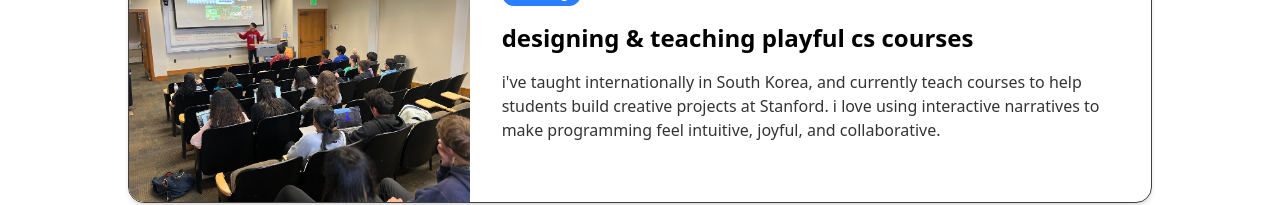
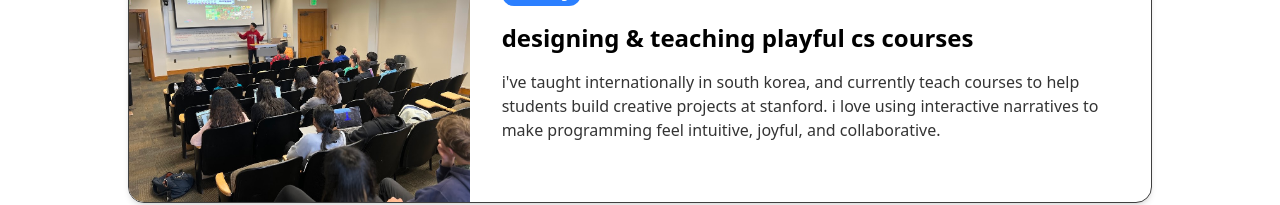
Before and after one commit to LWCoding/lwportfolio-next, a Next.js app: page / in a window 1280 px wide. Shown: the part 1563-1768 px from the top of the page. Built offline with nearby package versions, Linux system fonts and the light colour scheme.

Commit message:
More lowercasing

```diff
--- a/src/app/page.tsx
+++ b/src/app/page.tsx
@@ -213,7 +213,7 @@ export default function Home() {
                 badgeClassName="bg-blue-500"
                 badgeTextClassName="text-white"
                 title="designing & teaching playful cs courses"
-                description="i've taught internationally in South Korea, and currently teach courses to help students build creative projects at Stanford. i love using interactive narratives to make programming feel intuitive, joyful, and collaborative."
+                description="i've taught internationally in south korea, and currently teach courses to help students build creative projects at stanford. i love using interactive narratives to make programming feel intuitive, joyful, and collaborative."
                 ringColorClassName="focus:ring-blue-500"
               />
             </div>
```
